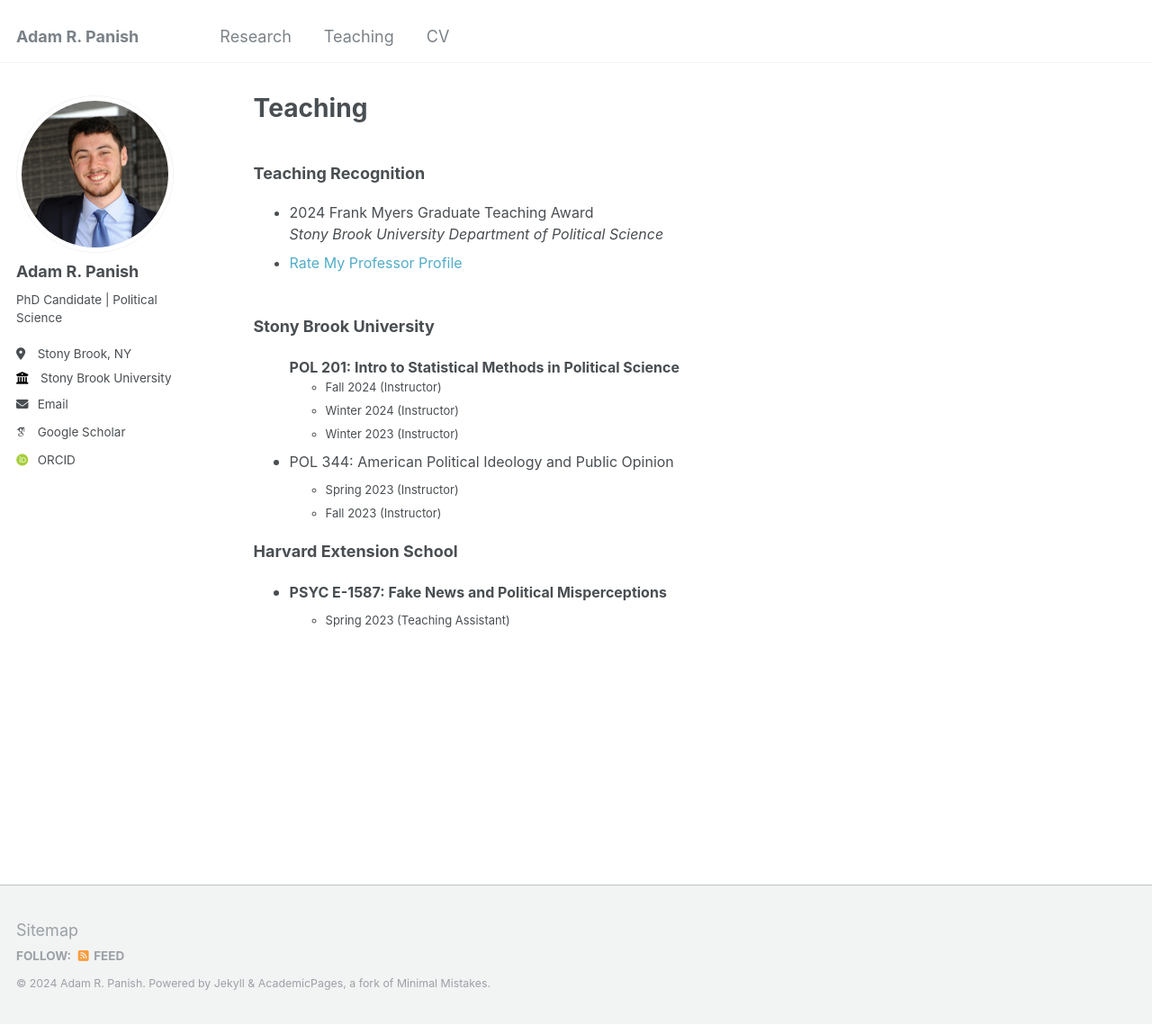
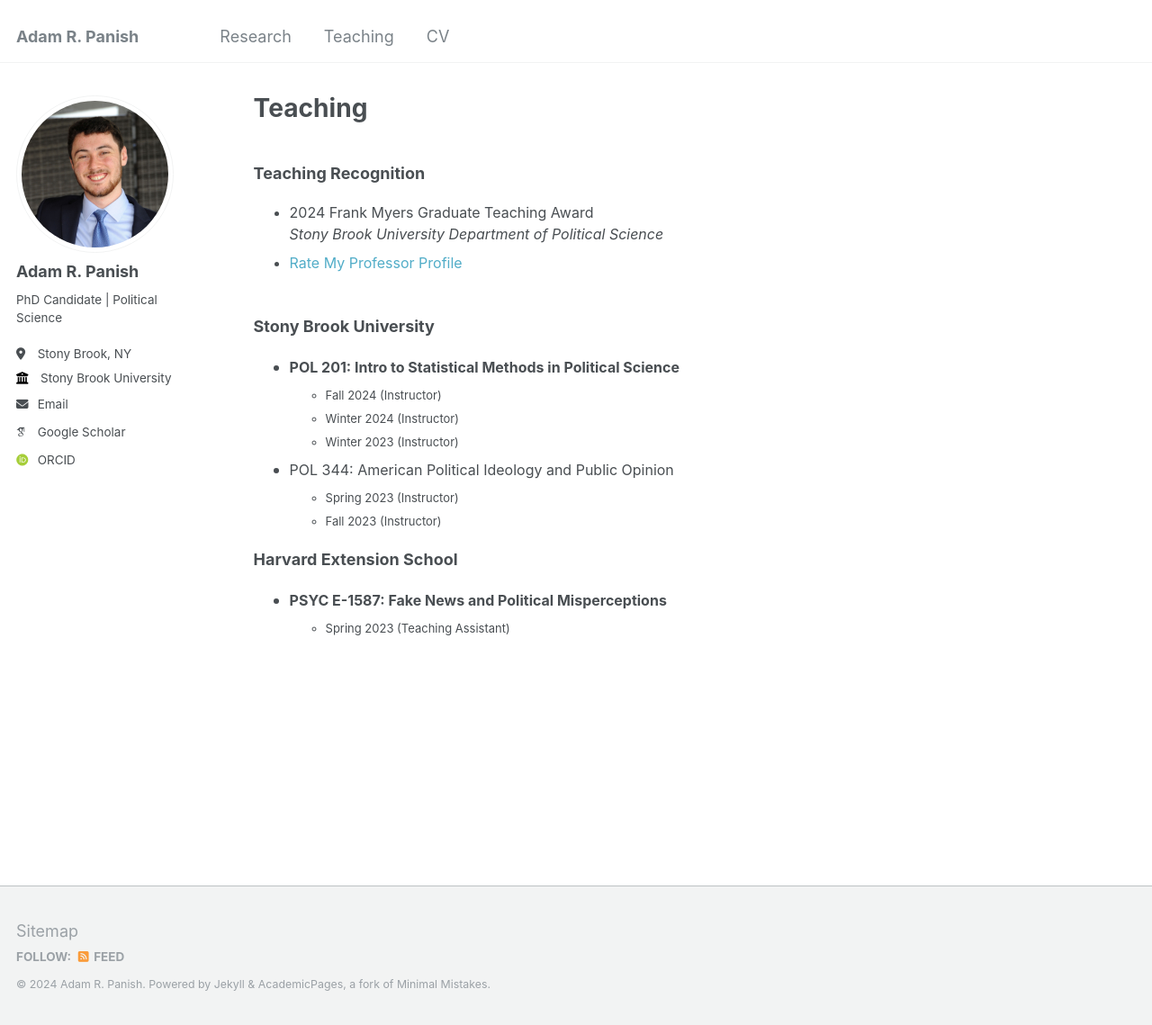
Before and after one commit to adampanish/adampanish.github.io, a Jekyll site: the page built from _pages/teaching.html, in a window 1280 px wide and 1139 px high. Shown: the whole window at 90% size. Built offline with Jekyll 4.4.1, drawn with Linux system fonts in a browser that asks for light colours; some web fonts are replaced.

Commit message:
Update teaching.html

```diff
--- a/_pages/teaching.html
+++ b/_pages/teaching.html
@@ -13,27 +13,26 @@ author_profile: true
 
 <br>
 <font size=4><b>Stony Brook University</b></font><ul>
-  <div class="row">
-  <div class="column">
-    <font size=3><b>POL 201: Intro to Statistical Methods in Political Science</b></font></div>
-  <div class="column"><ul><font size=2>
+  <font size=3><li><b>POL 201: Intro to Statistical Methods in Political Science</b></font></li>
+  <ul><font size=2>
   <li>Fall 2024 (Instructor)</li>
   <li>Winter 2024 (Instructor)</li>
   <li>Winter 2023 (Instructor)</li></font>
-</ul></li></div>
-</div>
+  </ul>
+</li>
 
 <font size=3><li>POL 344: American Political Ideology and Public Opinion</font>
-<ul><font size=2>
+  <ul><font size=2>
   <li>Spring 2023 (Instructor)</li>
   <li>Fall 2023 (Instructor)</li></font>
-</ul>
-  </li>
+  </ul>
+</li>
 </ul>
 
 <font size=4><b>Harvard Extension School</b></font><ul>
   <font size=3><li><b>PSYC E-1587: Fake News and Political Misperceptions</b></font>
-  <ul><font size=2><li>Spring 2023 (Teaching Assistant)</li></font>
+  <ul><font size=2>
+    <li>Spring 2023 (Teaching Assistant)</li></font>
 </ul>
 </li>
 </ul>
```
